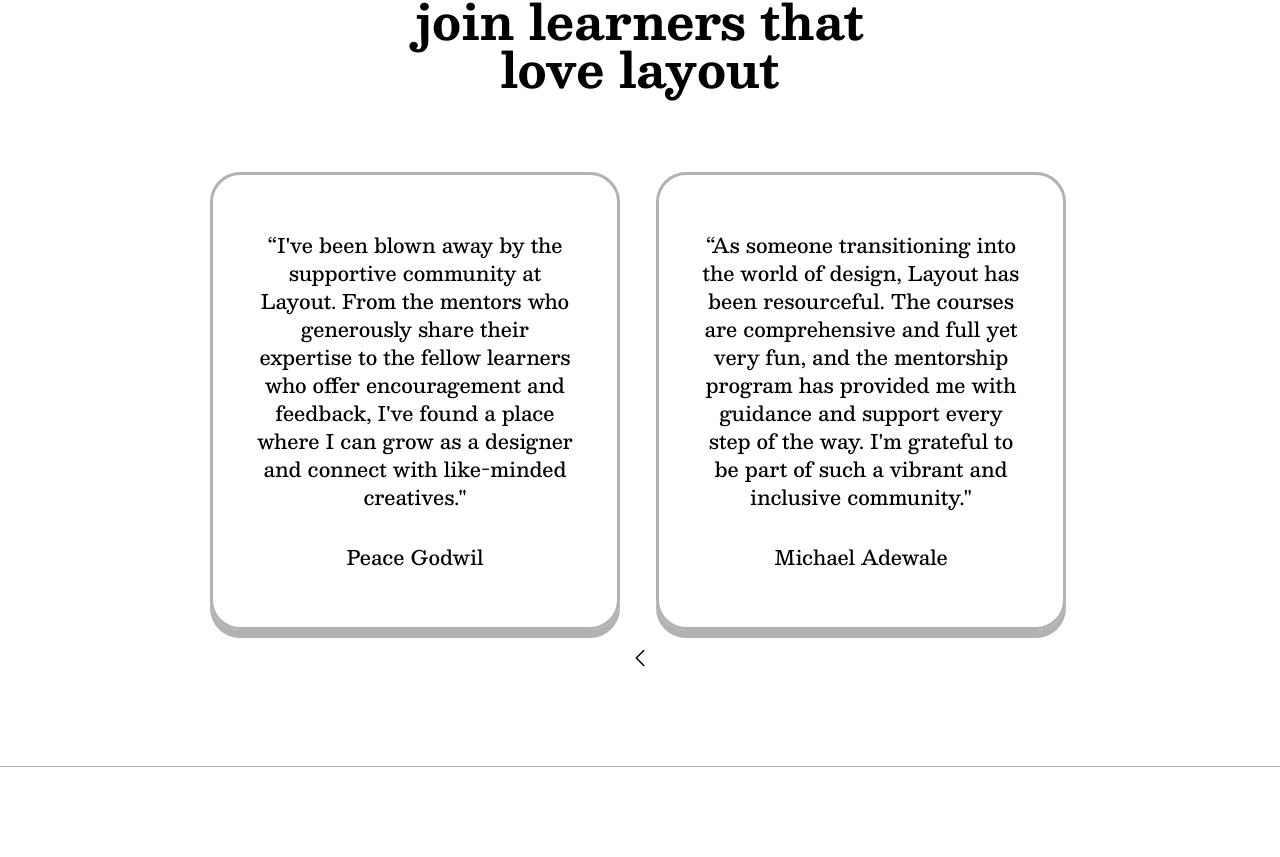
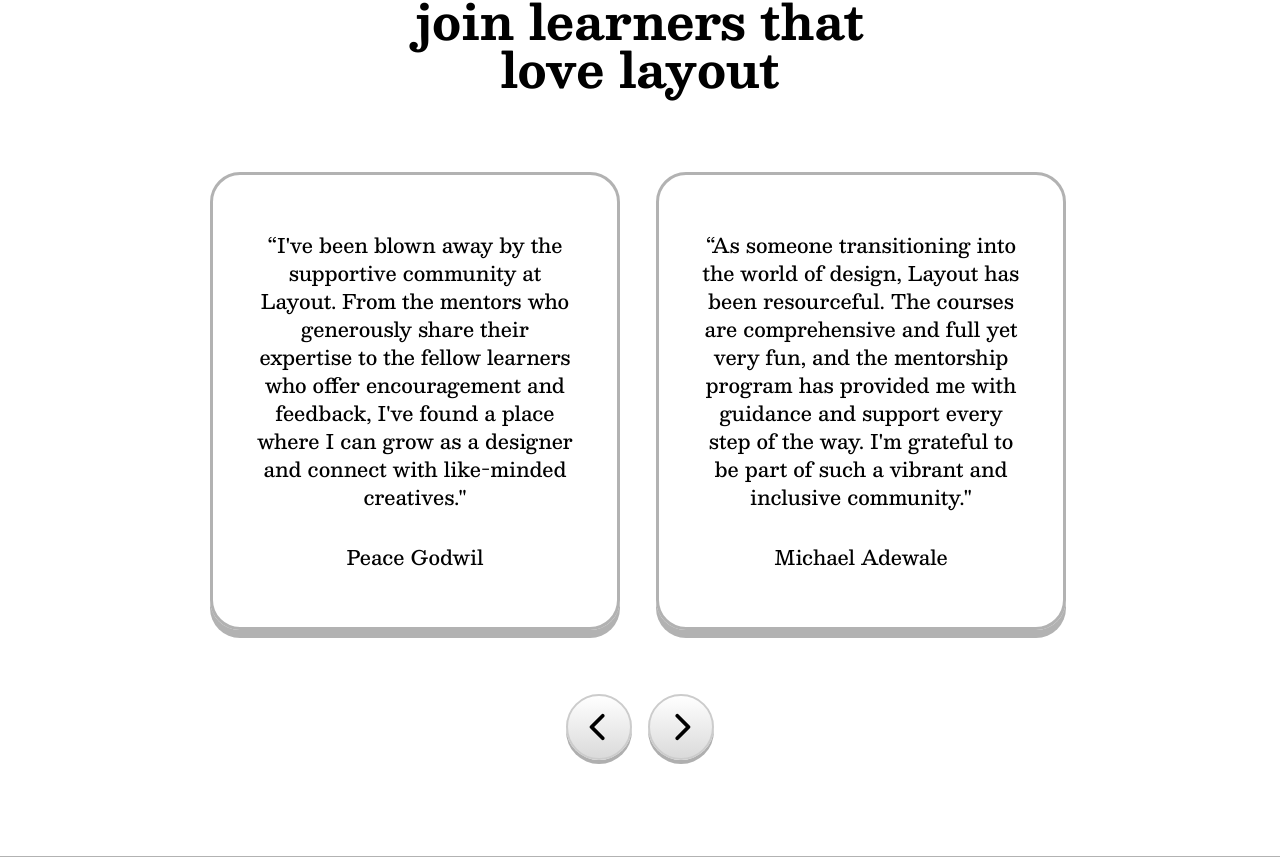
Before and after one commit to ebukathedev/layout-site, a React (Vite) app: page / in a window 1280 px wide. Shown: the part 4781-5638 px from the top of the page. Before the commit the page ends 5548 px from the top, so only its background shows below. Built offline with nearby package versions, Linux system fonts and the light colour scheme.

Commit message:
feat: Add react-icons package for using icons in components

```diff
--- a/package.json
+++ b/package.json
@@ -13,6 +13,7 @@
     "react": "^18.2.0",
     "react-dom": "^18.2.0",
     "react-fast-marquee": "^1.6.4",
+    "react-icons": "^5.2.1",
     "react-router-dom": "^6.23.1"
   },
   "devDependencies": {
--- a/src/components/Home/Rewards.tsx
+++ b/src/components/Home/Rewards.tsx
@@ -33,7 +33,7 @@
 	return (
 		<section className="py-24 border-b border-stroke-gray">
 			<div className="container">
-				<div className="text-center space-y-6 md:space-y-8 lg:space-y-10">
+				<div className="space-y-6 text-center md:space-y-8 lg:space-y-10">
 					<h2 className="headline">
 						you don’t need to worry{" "}
 						<br className="hidden min-[352px]:block" /> what next
--- a/src/components/Home/Testimonials.tsx
+++ b/src/components/Home/Testimonials.tsx
@@ -1,14 +1,30 @@
+import { useRef } from "react";
 import { testimonials } from "../../data";
+import { FaChevronRight } from "react-icons/fa6";
+import { FaChevronLeft } from "react-icons/fa6";
 
 const Testimonials = () => {
+	const carouselRef = useRef<HTMLDivElement>(null);
+
+	const handleNext = () => {
+		carouselRef.current!.scrollBy({ left: 436, behavior: "smooth" });
+	};
+
+	const handlePrev = () => {
+		carouselRef.current!.scrollBy({ left: -436, behavior: "smooth" });
+	};
+
 	return (
 		<section className="py-24 border-b border-stroke-gray">
-			<div className="container space-y-10 lg:space-y-20">
+			<div className="container space-y-10 md:space-y-16 lg:space-y-20">
 				<h2 className="headline">
 					join learners that <br /> love layout
 				</h2>
-				<div className="font-besely">
-					<div className="flex pb-4 overflow-x-scroll gap-9 max-w-[400px] mx-auto md:max-w-[500px] lg:max-w-[860px]">
+				<div className="space-y-8 md:space-y-10 lg:space-y-12 font-besely">
+					<div
+						ref={carouselRef}
+						className="flex pb-4 overflow-x-hidden gap-9 max-w-[400px] mx-auto md:max-w-[500px] lg:max-w-[860px] no-scrollbar"
+					>
 						{testimonials.map((testimonial) => (
 							<div className="text-center rounded-[30px] border-[3px] border-stroke-gray px-6 py-8 flex flex-col justify-between gap-4 shadow-[0_8px_0] shadow-stroke-gray md:text-lg lg:text-xl font-medium lg:px-10 lg:py-14 min-w-full lg:min-w-[410px] md:gap-8">
 								<p>“{testimonial.description}"</p>
@@ -16,20 +32,18 @@
 							</div>
 						))}
 					</div>
-					<div className="flex justify-center ">
-						<button>
-							<svg
-								xmlns="http://www.w3.org/2000/svg"
-								viewBox="0 0 24 24"
-								fill="currentColor"
-								className="size-6"
-							>
-								<path
-									fillRule="evenodd"
-									d="M7.72 12.53a.75.75 0 0 1 0-1.06l7.5-7.5a.75.75 0 1 1 1.06 1.06L9.31 12l6.97 6.97a.75.75 0 1 1-1.06 1.06l-7.5-7.5Z"
-									clipRule="evenodd"
-								/>
-							</svg>
+					<div className="flex justify-center gap-4">
+						<button
+							onClick={handlePrev}
+							className="p-3 text-2xl border-2 border-gray-700 rounded-full bg-gray-gradient shadow-[0_4px_0] shadow-gray-800 transition-all duration-300 hover:bg-dark-gray-gradient hover:shadow-black hover:text-white hover:border-black lg:text-3xl lg:p-4"
+						>
+							<FaChevronLeft />
+						</button>
+						<button
+							onClick={handleNext}
+							className="p-3 text-2xl border-2 border-gray-700 rounded-full bg-gray-gradient shadow-[0_4px_0] shadow-gray-800 transition-all duration-300 hover:bg-dark-gray-gradient hover:shadow-black hover:text-white hover:border-black lg:text-3xl lg:p-4"
+						>
+							<FaChevronRight />
 						</button>
 					</div>
 				</div>
--- a/src/index.css
+++ b/src/index.css
@@ -29,4 +29,13 @@
 	.btn {
 		@apply font-extrabold border-2 shadow-[0_4px_0] inline-block font-besley rounded-[50px] text-white;
 	}
+
+	.no-scrollbar::-webkit-scrollbar {
+		display: none;
+	}
+	/* Hide scrollbar for IE, Edge, and Firefox */
+	.no-scrollbar {
+		-ms-overflow-style: none; /* IE and Edge */
+		scrollbar-width: none; /* Firefox */
+	}
 }
--- a/tailwind.config.js
+++ b/tailwind.config.js
@@ -31,6 +31,8 @@
 					400: "#7F7F7F",
 					500: "#888888",
 					600: "#393939",
+					700: "#CCCCCC",
+					800: "#AFAFAF",
 				},
 				stroke: {
 					brand: "#650DD3",
@@ -60,8 +62,7 @@
 
 				"brown-gradient": "linear-gradient(#F09153 0%, #C66526 100%)",
 
-				"gray-gradient":
-					"linear-gradient(0deg, #FFFFFF 0%, #DADADA 100%)",
+				"gray-gradient": "linear-gradient( #FFFFFF 0%, #DADADA 100%)",
 
 				"dark-gray-gradient":
 					"linear-gradient(#848383 0%, #303030 100%)",
```
Also changed, not shown: 1 other file (tests, documents, lock files or other folders).
